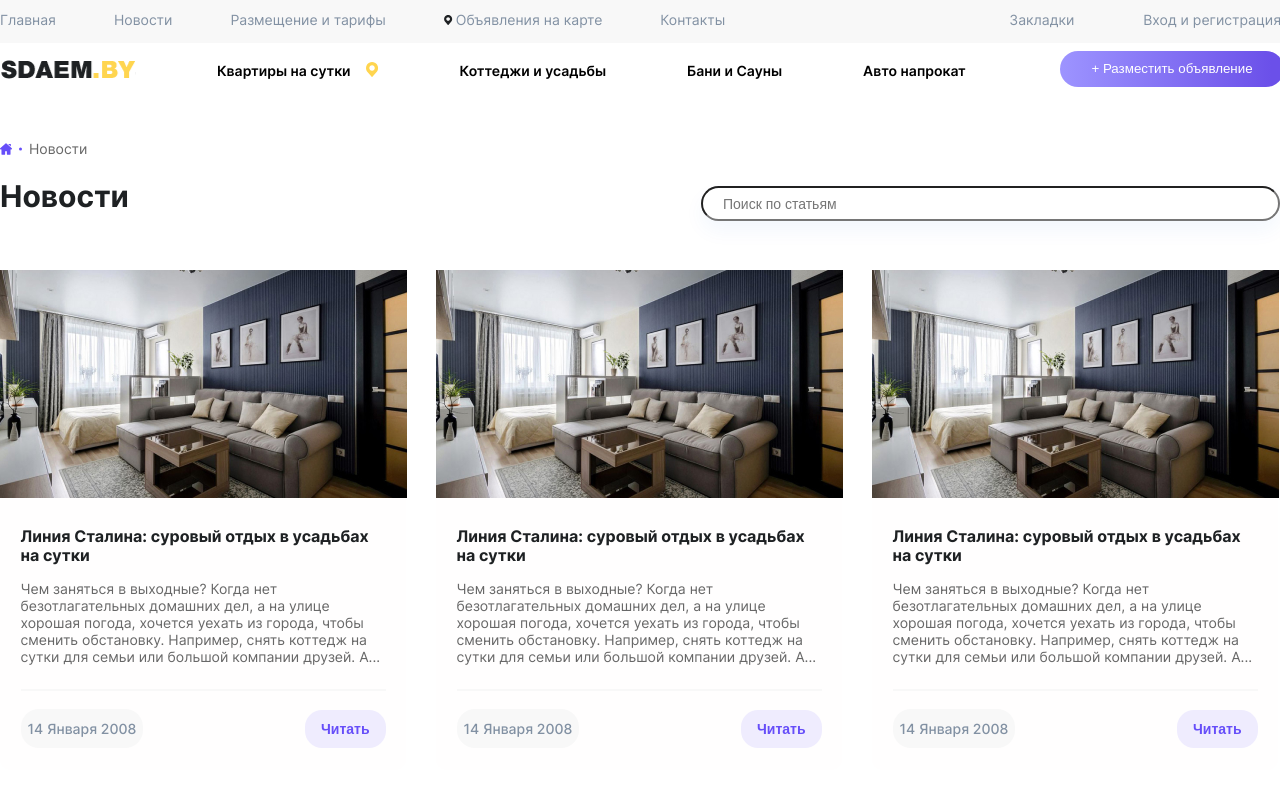
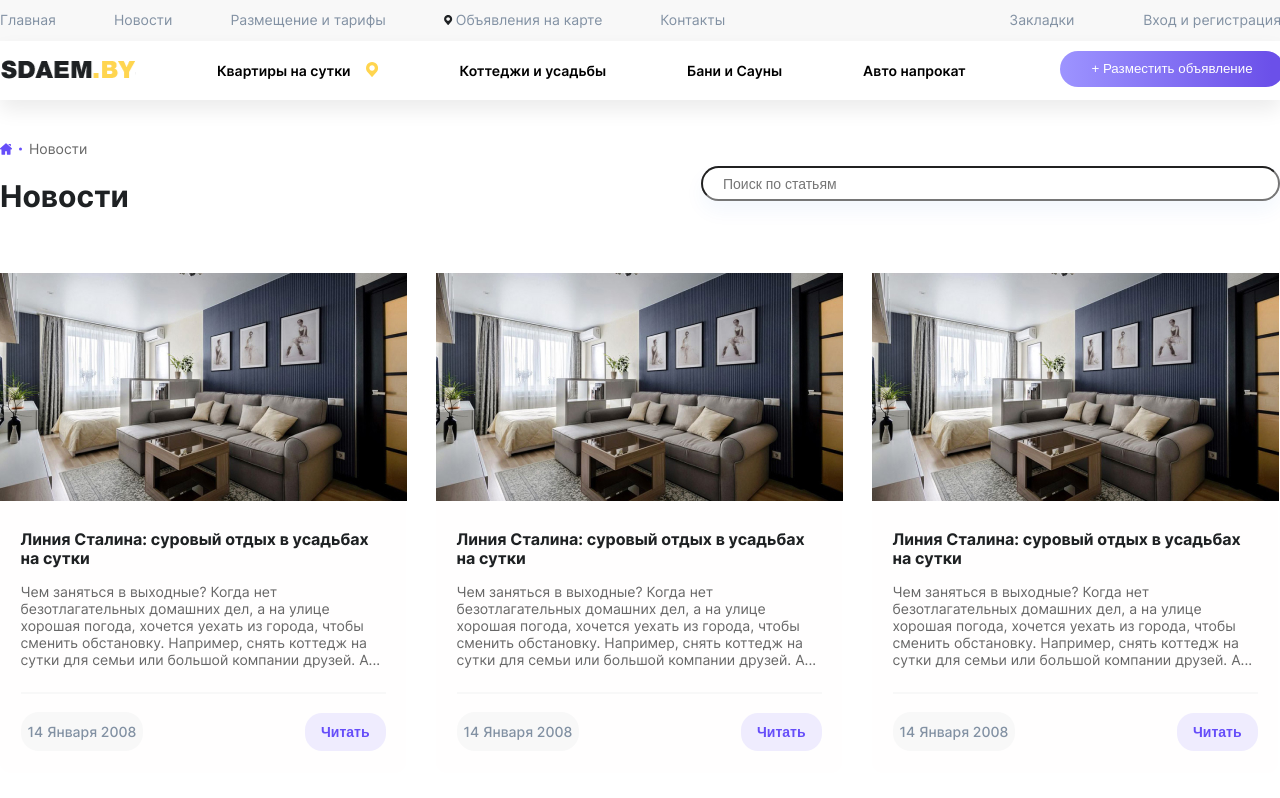
Before and after one commit to DaryaSerikova/ts-react-reduxtoolkit, a React (Create React App) app: page /main in a window 1280 px wide. Shown: the top 798 px of the page. Built offline with nearby package versions, Linux system fonts and the light colour scheme; some icons are missing.

Commit message:
NewsListPage, Card: scss

```diff
--- /dev/null
+++ b/src/assets/scss/_typography.scss
@@ -0,0 +1,46 @@
+%fontStyle_1 {
+  font-weight: 700;
+  font-size: 16px;
+}
+
+%fontStyle_2 { //
+  font-weight: 400;
+  font-size: 14px;
+}
+
+%fontStyle_3 { //
+  font-weight: 500;
+  font-size: 14px;
+}
+
+%fontStyle_4 { //
+  font-weight: 700;
+  font-size: 14px;
+}
+
+
+%fontStyle_5 { //
+  font-weight: 700;
+  font-size: 30px;
+}
+
+
+// %fontStyle_1_700_16 {
+//   font-weight: 700;
+//   font-size: 16px;
+// }
+
+// %fontStyle_2_400_14 {
+//   font-weight: 400;
+//   font-size: 14px;
+// }
+
+// %fontStyle_3_500_14 {
+//   font-weight: 500;
+//   font-size: 14px;
+// }
+
+// %fontStyle_4_700_14 {
+//   font-weight: 700;
+//   font-size: 14px;
+// }
--- /dev/null
+++ b/src/assets/scss/_variables.scss
@@ -0,0 +1,8 @@
+$color_1: #1E2123; //2
+$color_2: #686868; //2
+$color_3: #F8F8F8; //1
+$color_4: #8291A3; //1
+$color_5: rgba(102, 78, 249, 0.1);
+$color_6: #664EF9; //1
+$color_7: #FFFFFF; //1
+$color_8: #FFFEFE; //1
--- a/src/components/Card/Card.js
+++ b/src/components/Card/Card.js
@@ -9,22 +9,41 @@ import cn from './Card.module.scss';
 const Card = ({title, description, date}) => {
   return (
     <div className={cn.card}>
-      <div className={cn.wrapper_img}>
-        <img src={photo} alt={photo}/>
-      </div>
+      <header className={cn.header_card}>
+        <div className={cn.wrapper_img}>
+          <img src={photo} alt={photo}/>
+        </div>
+
+          <h1 className={`${cn.title} ${cn.card_container}`}>{title}</h1>
+      </header>
+
       <div className={cn.card_container}>
-        <div className={cn.title}>{title}</div>
         <div className={cn.description}>{description}</div>
         <hr className={cn.hr}/>
 
-        <div className={cn.card_footer}>
+        <footer className={cn.card_footer}>
           <div className={cn.date}>{date}</div>
           <button className={cn.btn}>Читать</button>
-        </div>
+        </footer>
+      </div>
 
-      </div>
     </div>
   )
 }
 
 export default Card;
+
+{/* <div className={cn.wrapper_img}>
+<img src={photo} alt={photo}/>
+</div>
+<div className={cn.card_container}>
+<h1 className={cn.title}>{title}</h1>
+<div className={cn.description}>{description}</div>
+<hr className={cn.hr}/>
+
+<div className={cn.card_footer}>
+  <div className={cn.date}>{date}</div>
+  <button className={cn.btn}>Читать</button>
+</div>
+
+</div> */}
--- a/src/components/Card/Card.module.scss
+++ b/src/components/Card/Card.module.scss
@@ -1,41 +1,46 @@
+@import "../../assets/scss/variables";
+@import "../../assets/scss/typography";
+
+
 .card {
   width: 406px;
   height: 500px;
-  // background-color: bisque;
   background: #FFFEFE;
   border-radius: 10px;
-  // opacity: 1;
 
+  .header_card {
     .wrapper_img {
       width: 406px;
       height: 227px;
       border-radius: 9px;
     }
 
+    .title {
+      margin-top: 30px;
+      @extend %fontStyle_1;
+      line-height: 19px;
+      color: $color_1;
+    }
+  }
+
+
   .card_container {
     max-width: 365px;
-    margin: 30px auto 0;
+    margin: 0px auto 0;
 
-    .title {
-      font-weight: 700;
-      font-size: 16px;
-      line-height: 19px;
-
-      color: #1E2123;
-    }
 
     .description {
       margin-top: 15px;
-      font-weight: 400;
-      font-size: 14px;
+      @extend %fontStyle_2;
       line-height: 17px;
-      color: #686868;
-
+      color: $color_2;
     }
 
     .hr {
-      border: 1px solid #F8F8F8;
+      border: 1px solid $color_3;
       margin: 24px 0 19px;
+    }
+
   }
 
   .card_footer {
@@ -47,19 +52,17 @@
       display: flex;
       flex-direction: row;
       align-items: center;
-        // padding: 12px 8px;
       padding: 10px 7px;
       margin-top: -1px;
       gap: 10px;
 
-        background: #F8F8F8;
+      background: $color_3;
       border-radius: 18px;
 
-        font-weight: 500;
-        font-size: 14px;
+      @extend %fontStyle_3;
       line-height: 17px;
       text-align: right;
-        color: #8291A3;
+      color: $color_4
     }
 
     .btn {
@@ -72,14 +75,10 @@
       background: rgba(102, 78, 249, 0.1);
       border: none;
       border-radius: 17px;
-        font-weight: 700;
-        font-size: 14px;
+
+      @extend %fontStyle_4;
       line-height: 17px;
-        color: #664EF9;
-      }
-
-
-    }
-
+      color: $color_6;
     }
   }
+}
--- a/src/components/Header/Header.module.scss
+++ b/src/components/Header/Header.module.scss
@@ -85,6 +85,8 @@
   .down_header {
     margin-top: -2px;
     height: 60px;
+    background: #FFFFFF;
+    box-shadow: 0px 10px 20px rgba(0, 0, 0, 0.08);
 
     .down_header_items {
       display: flex;
--- a/src/pages/NewsListPage/NewsListPage.js
+++ b/src/pages/NewsListPage/NewsListPage.js
@@ -20,17 +20,17 @@ export default function NewsListPage() {
     />)
 
   return (
-    <div className={`${cn.container} ${cn.news_list}`}>
+    <main className={`${cn.container} ${cn.news_list}`}>
 
       {/* <PurpleRectangle /> */}
 
-      <div>
+      <header>
         <BreadCrumbs />
         <div className={cn.title_wrapper}>
-          <div className={cn.title}>Новости</div>
+          <h1 className={cn.title}>Новости</h1>
           <input className={cn.input} placeholder="Поиск по статьям"></input>
         </div>
-      </div>
+      </header>
 
       <div className={cn.cards}>
         {Cards}
@@ -40,6 +40,6 @@ export default function NewsListPage() {
         <div>1</div>
       </div>
 
-    </div>
+    </main>
   )
 }
--- a/src/pages/NewsListPage/NewsListPage.module.scss
+++ b/src/pages/NewsListPage/NewsListPage.module.scss
@@ -1,3 +1,7 @@
+@import "../../assets/scss/variables";
+@import "../../assets/scss/typography";
+
+
 .container {
   margin: 42px auto 0;
   max-width: 1280px;
@@ -27,29 +31,28 @@
   display: flex;
   flex-direction: row;
   justify-content: space-between;
-
-  margin: 25px 0 49px 0;
+  margin: 5px 0 42px 0;
 
   .title {
-    font-weight: 700;
-    font-size: 30px;
+    @extend %fontStyle_5;
     line-height: 100%;
-    color: #1E2123;
+    color: $color_1;
+
   }
 
   .input {
-    background: #FFFFFF;
-    box-shadow: 0px 10px 20px rgba(0, 96, 206, 0.05);
-    border-radius: 20px;
-
     width: 579px;
     height: 35px;
     margin: 5px 0 0 0;
-    font-weight: 500;
-    font-size: 14px;
+    padding: 0px 20px;
+
+    @extend %fontStyle_3;
     line-height: 17px;
-    color: #686868;
-    padding: 0px 20px;
+    color: $color_2;
+
+    background: $color_7;
+    box-shadow: 0px 10px 20px rgba(0, 96, 206, 0.05);
+    border-radius: 20px;
   }
 }
 
```
Also changed, not shown: 1 other file (tests, documents, lock files or other folders). Lines whose indentation alone changed are shown as unchanged.
